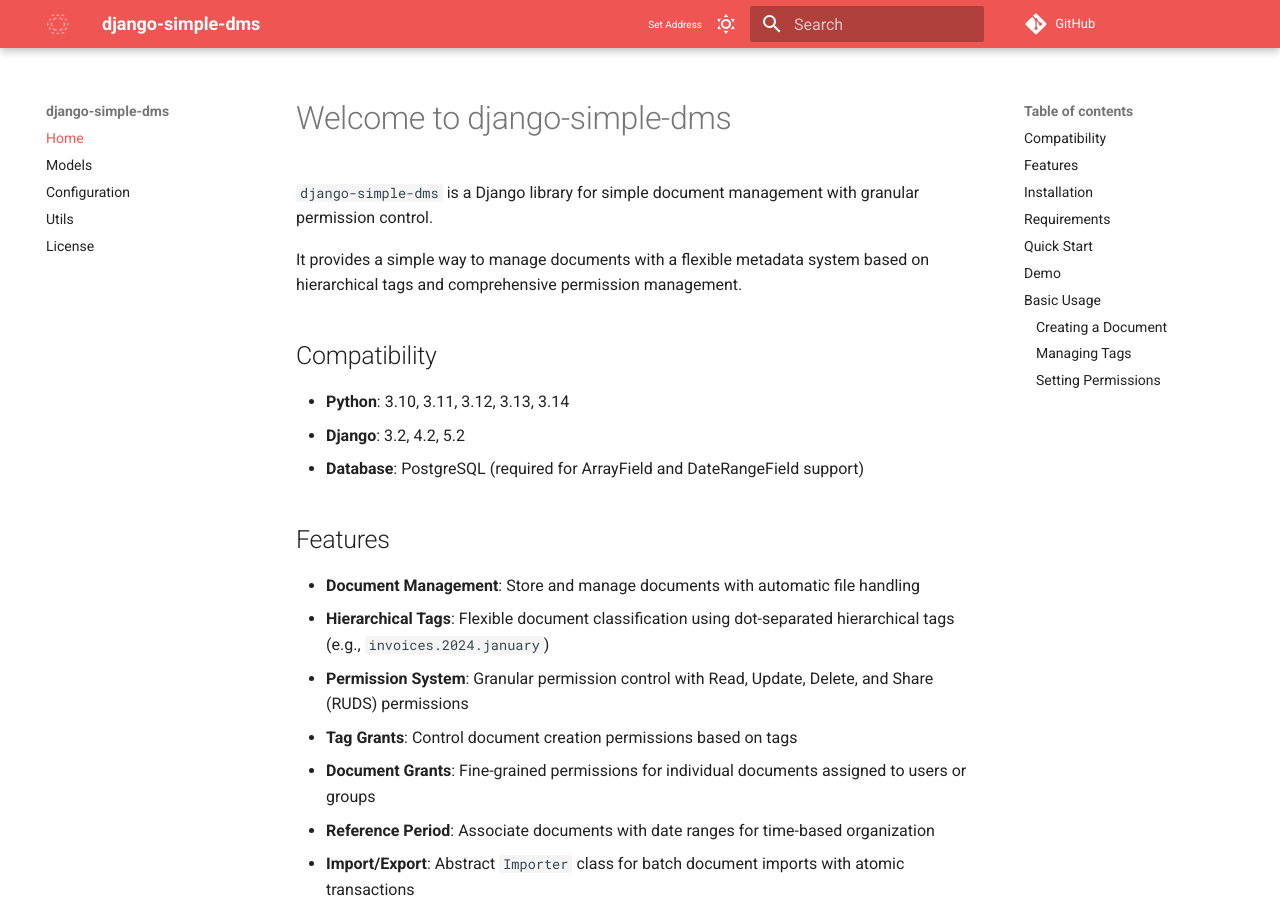
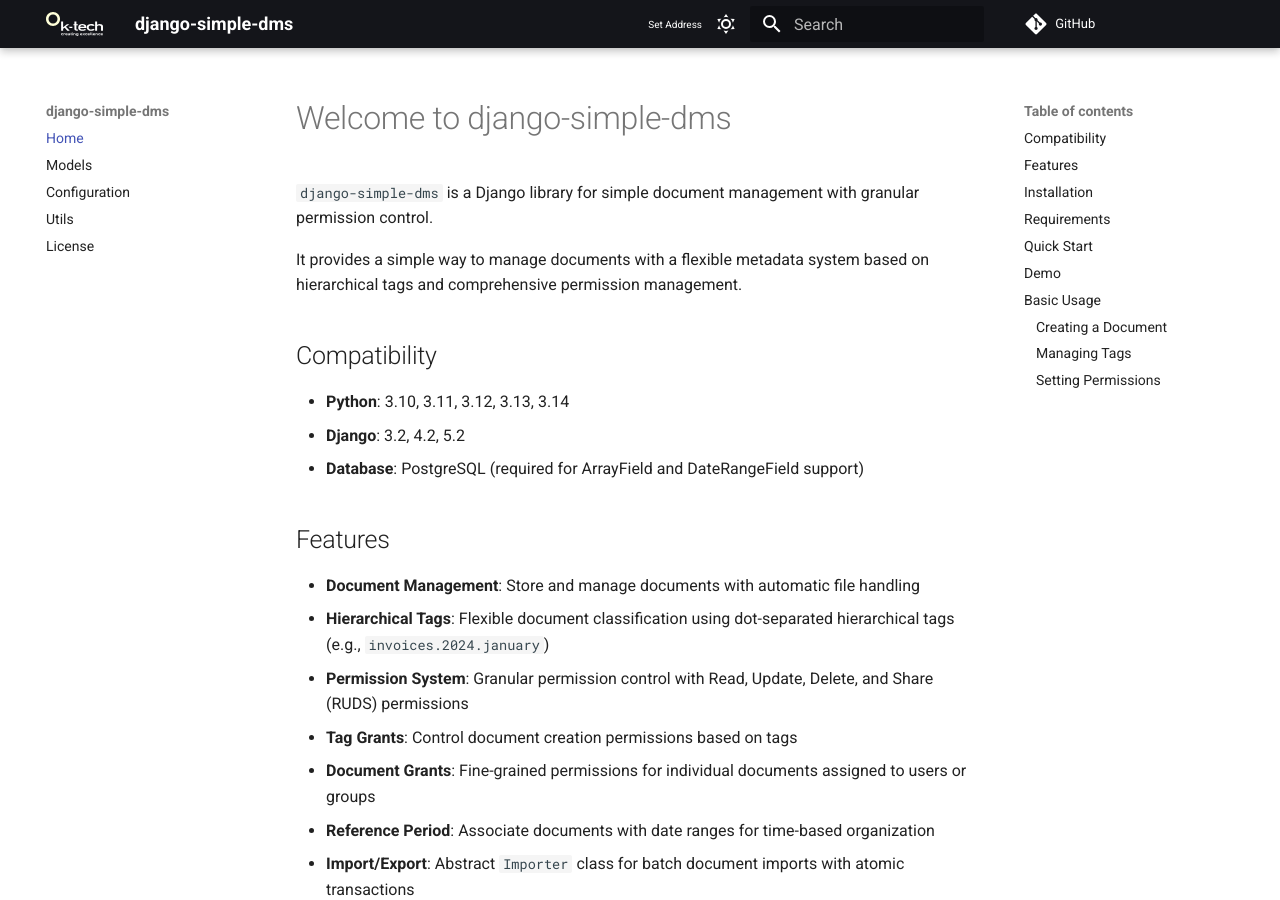
Before and after one commit to k-tech-italy/django-simple-dms, an MkDocs documentation site: the page built from docs/index.md, in a window 1280 px wide and 900 px high. Built offline with MkDocs 1.6.1 and Material for MkDocs 9.7.7, drawn with Linux system fonts in a browser that asks for light colours; plug-ins that fetch from the network failed and are left out; comment, search, counter and statistics services are not loaded.

Commit message:
Updated docs logo

```diff
--- a/mkdocs.yml
+++ b/mkdocs.yml
@@ -63,7 +63,7 @@
   color_mode: auto
   custom_dir: docs/_theme/overrides
   favicon: _theme/img/favicon.ico
-  logo: _theme/img/logo.png
+  logo: _theme/img/logo.svg
   user_color_mode_toggle: true
   features:
     - content.code.copy
@@ -74,7 +74,7 @@
   palette:
     # Palette toggle for light mode
     - scheme: default
-      primary: red
+      primary: black
       media: "(prefers-color-scheme: light)"
       toggle:
         icon: material/weather-sunny
@@ -82,7 +82,7 @@
 
     # Palette toggle for dark mode
     - scheme: slate
-      primary: red
+      primary: grey
       media: "(prefers-color-scheme: dark)"
       toggle:
         icon: material/weather-night
```
Also changed, not shown: docs/_theme/img/img.png (deleted), docs/_theme/img/logo.png (deleted), docs/_theme/img/logo.svg (added).
